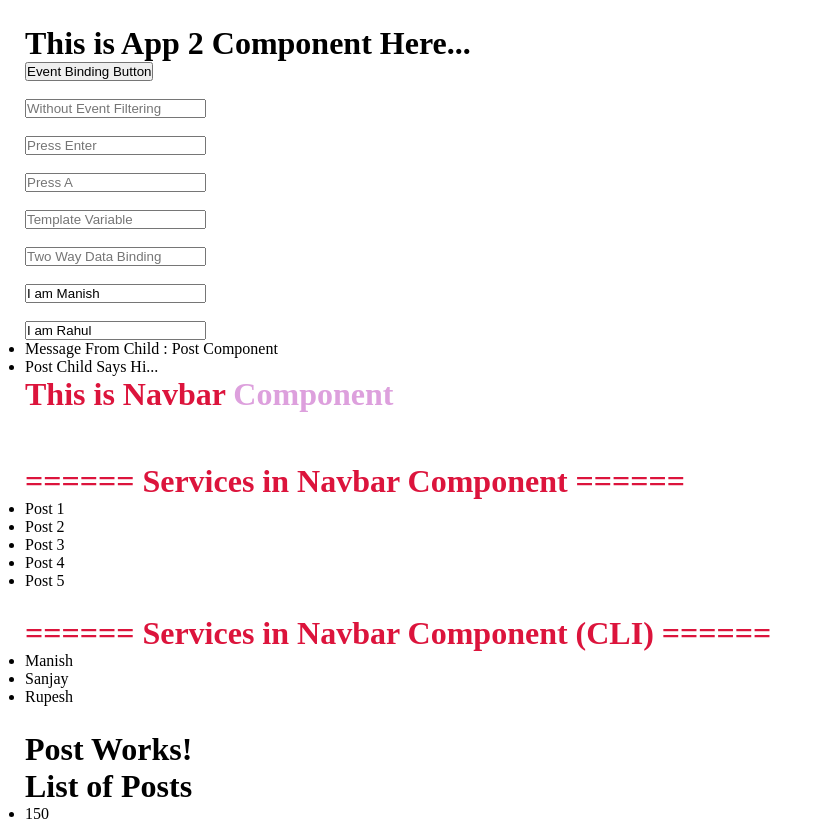
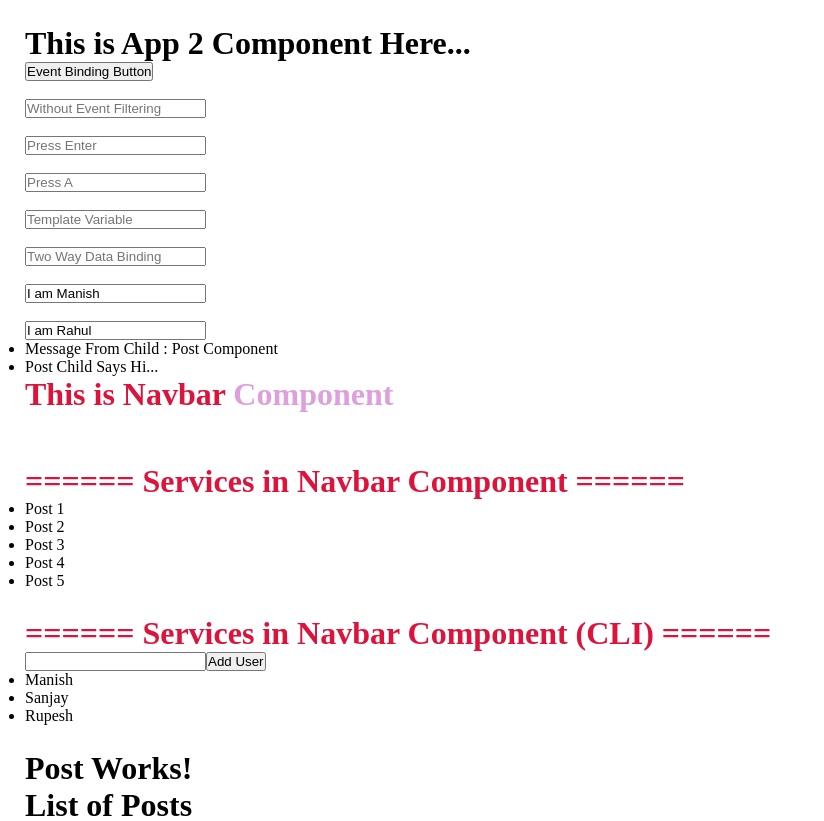
Before and after one commit to manishsajandasani/octacademy-angular, an Angular app: page / in a window 1280 px wide. Shown: the top 821 px of the page, without its empty margins (0-824 px from the left). Built offline with nearby package versions, Linux system fonts and the light colour scheme.

Commit message:
CRUD Operation in User Service from the navbar component

```diff
--- a/src/app/Services/user.service.ts
+++ b/src/app/Services/user.service.ts
@@ -10,4 +10,8 @@ export class UserService {
     {id: 1, name: "Sanjay"},
     {id: 1, name: "Rupesh"}
   ]
+
+  addUser(userObj : object) {
+    this.users.push(userObj);
+  }
 }
--- a/src/app/navbar/navbar.component.html
+++ b/src/app/navbar/navbar.component.html
@@ -12,6 +12,8 @@
 
 <div style="margin: 25px 0 25px;">
   <h1>====== Services in Navbar Component (CLI) ======</h1>
+  <input type="text" [(ngModel)] = "newUserName">
+  <button (click) = "addUserToUserService()">Add User</button>
   <ul>
     <li *ngFor='let user of users'>{{ user.name }}</li>
   </ul>
--- a/src/app/navbar/navbar.component.ts
+++ b/src/app/navbar/navbar.component.ts
@@ -24,6 +24,7 @@ import { UserService } from '../Services/user.service';
 export class NavbarComponent {
   posts: Array<any> = [];
   users: Array<any> = [];
+  newUserName: string = "";
 
   // We have used Dependency Injection Way
   constructor(private postService: PostService, private userService: UserService) {
@@ -31,4 +32,10 @@ export class NavbarComponent {
     this.posts = postService.posts;
     this.users = userService.users;
   }
+
+  addUserToUserService() {
+    let user = { id: 4, name: this.newUserName };
+    this.userService.addUser(user);
+    this.newUserName = "";
+  }
 }
```
Also changed, not shown: 1 other file (tests, documents, lock files or other folders).
